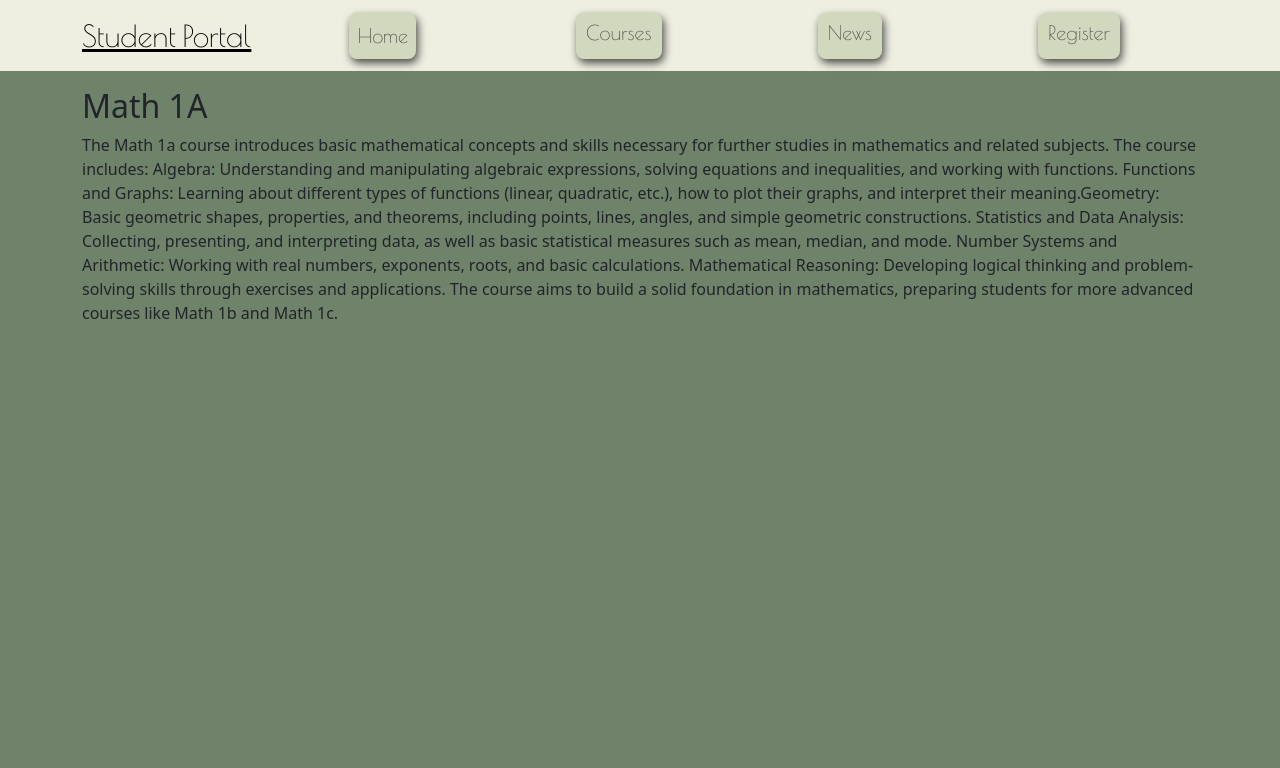
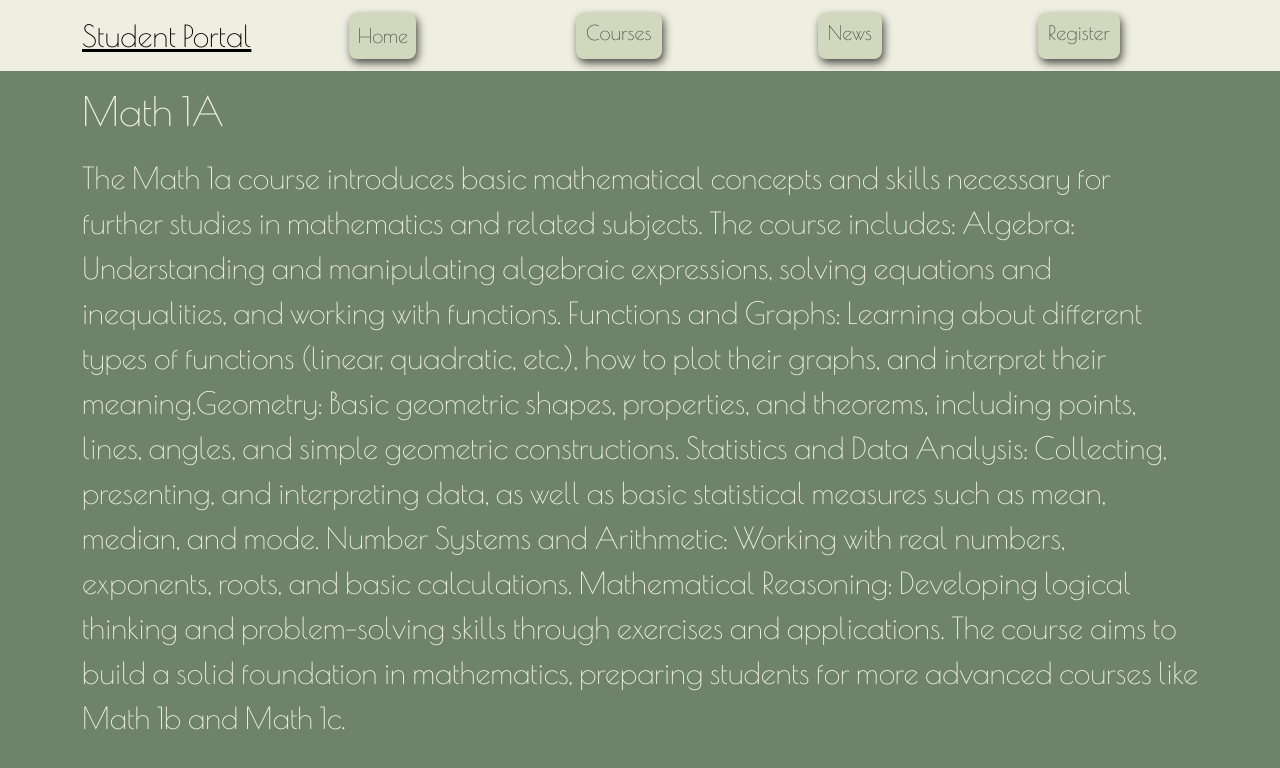
Before and after one commit to idasoderlund/student-portal, a React (Vite) app: page /courses/1 in a window 1280 px wide. Shown: the top 768 px of the page. Built offline with nearby package versions, Linux system fonts and the light colour scheme; a web font is replaced by a local one.

Commit message:
added css props to course.name and course.detail

```diff
--- a/src/pages/CourseDetails.jsx
+++ b/src/pages/CourseDetails.jsx
@@ -7,11 +7,23 @@ function CourseDetails() {
   if (!course) {
     return <p>Course is not found.</p>;
   }
+  const nameStyle = {
+    fontFamily: "'Poiret One', sans-serif",
+    fontSize: "40px",
+    color: "#EEEFE0",
+    marginBottom: "20px",
+  };
 
+  const detailStyle = {
+    fontFamily: "'Poiret One', sans-serif",
+    fontSize: "30px",
+    lineHeight: "1.5",
+    color: "#EEEFE0",
+  };
   return (
     <div>
-      <h2>{course.name}</h2>
-      <p>{course.details}</p>
+      <h2 style={nameStyle}>{course.name}</h2>
+      <p style={detailStyle}>{course.details}</p>
     </div>
   );
 }
```
